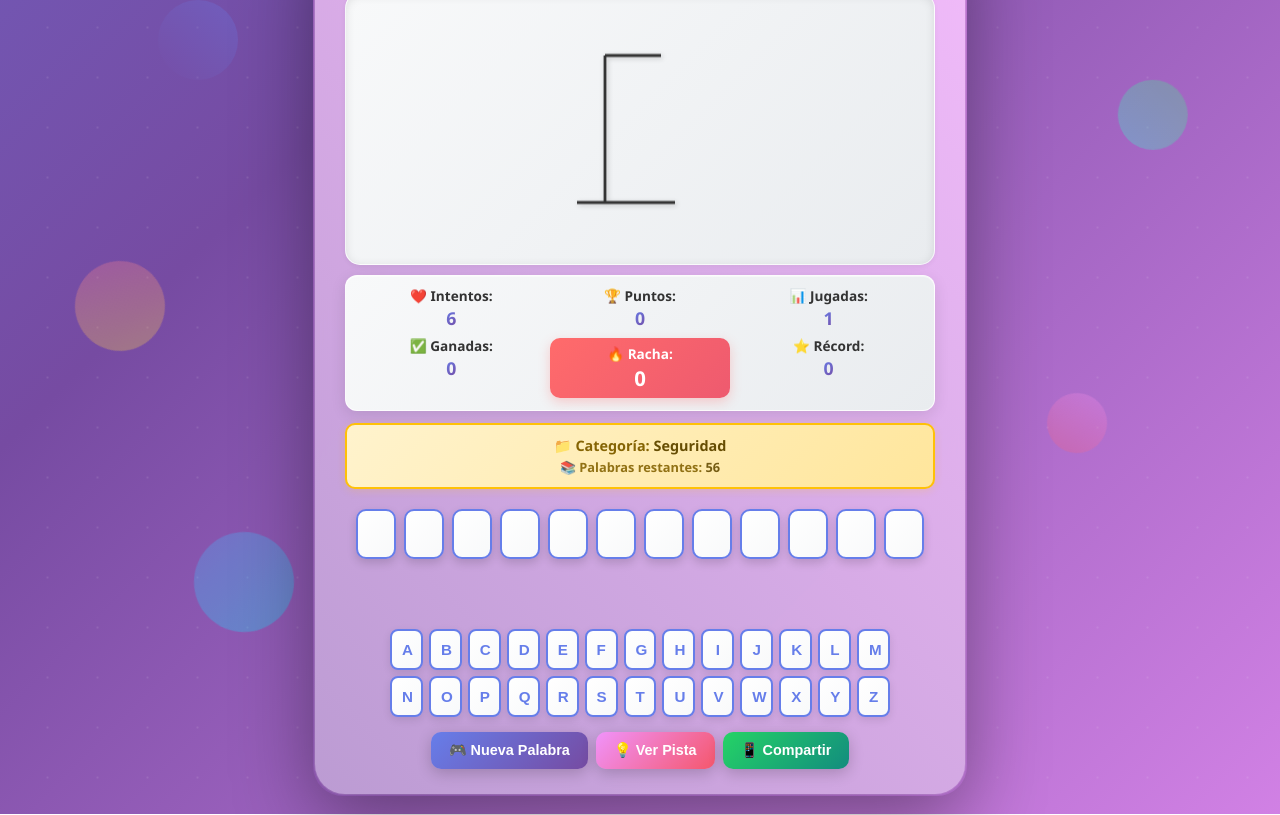
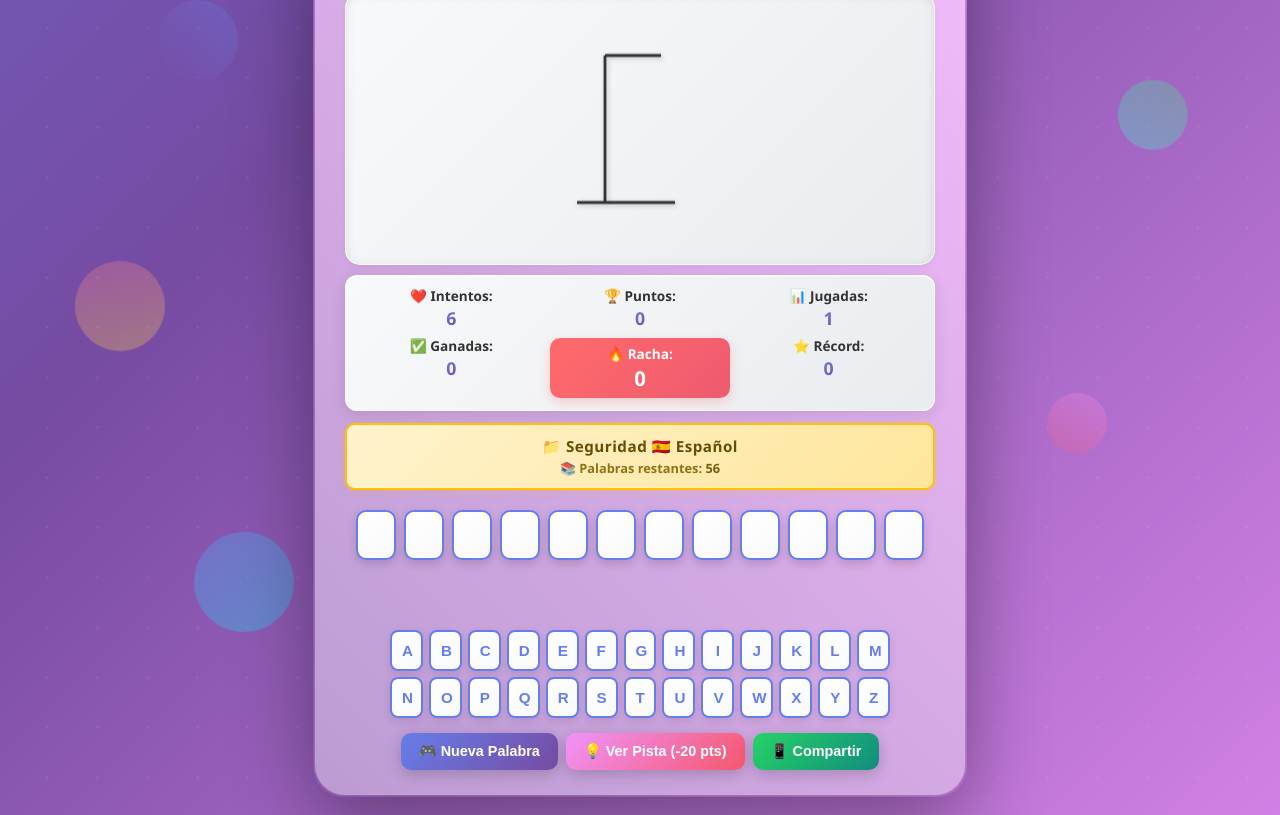
Before and after one commit to santiago999-hub/hangman-santy, a plain HTML site: page index.html in a window 1280 px wide. Shown: the part 110-925 px from the top of the page. Drawn offline with Linux system fonts and the light colour scheme.

Commit message:
Add language indicator and hint penalty system (-20 pts per hint)

```diff
--- a/index.html
+++ b/index.html
@@ -69,7 +69,7 @@
         </div>
 
         <div class="category-display">
-            <p>📁 Categoría: <span id="category">---</span></p>
+            <p class="category-info">📁 <span id="category">---</span></p>
             <p class="words-remaining">📚 Palabras restantes: <span id="wordsRemaining">65</span></p>
         </div>
 
--- a/script.js
+++ b/script.js
@@ -1,75 +1,75 @@
 // Lista completa de palabras con sus pistas (dos líneas)
 const allWords = [
     // Tecnología y Programación
-    { word: "JAVASCRIPT", hint: "Lenguaje de programación para la web\nSe ejecuta en navegadores y servidores", category: "Tecnología" },
-    { word: "PYTHON", hint: "Lenguaje de programación con nombre de serpiente\nMuy popular para IA y ciencia de datos", category: "Tecnología" },
-    { word: "PROGRAMACION", hint: "Arte de escribir código\nCrear instrucciones para las computadoras", category: "Tecnología" },
-    { word: "ALGORITMO", hint: "Secuencia de pasos para resolver un problema\nBase fundamental de la programación", category: "Tecnología" },
-    { word: "DESARROLLO", hint: "Proceso de crear software\nDiseñar, codificar y probar aplicaciones", category: "Tecnología" },
-    { word: "VARIABLE", hint: "Contenedor de datos en programación\nAlmacena valores que pueden cambiar", category: "Tecnología" },
-    { word: "FUNCION", hint: "Bloque de código reutilizable\nRealiza una tarea específica", category: "Tecnología" },
-    { word: "DEPURAR", hint: "Proceso de encontrar y corregir errores\nTambién llamado debugging", category: "Tecnología" },
-    { word: "COMPILADOR", hint: "Traduce código a lenguaje de máquina\nConvierte programas en ejecutables", category: "Tecnología" },
-    { word: "FRAMEWORK", hint: "Estructura base para desarrollo\nFacilita la creación de aplicaciones", category: "Tecnología" },
-    { word: "DEBUGGING", hint: "Proceso de eliminar bugs del código\nBuscar y corregir errores de software", category: "Tecnología" },
-    { word: "BACKEND", hint: "Parte del servidor de una aplicación\nManeja lógica y base de datos", category: "Tecnología" },
-    { word: "FRONTEND", hint: "Interfaz visual de una aplicación\nLo que el usuario ve e interactúa", category: "Tecnología" },
-    { word: "DATABASE", hint: "Sistema para almacenar datos\nOrganiza información de forma estructurada", category: "Tecnología" },
-    { word: "INTERFACE", hint: "Punto de interacción entre sistemas\nConexión entre usuario y programa", category: "Tecnología" },
+    { word: "JAVASCRIPT", hint: "Lenguaje de programación para la web\nSe ejecuta en navegadores y servidores", category: "Tecnología", language: "Inglés" },
+    { word: "PYTHON", hint: "Lenguaje de programación con nombre de serpiente\nMuy popular para IA y ciencia de datos", category: "Tecnología", language: "Inglés" },
+    { word: "PROGRAMACION", hint: "Arte de escribir código\nCrear instrucciones para las computadoras", category: "Tecnología", language: "Español" },
+    { word: "ALGORITMO", hint: "Secuencia de pasos para resolver un problema\nBase fundamental de la programación", category: "Tecnología", language: "Español" },
+    { word: "DESARROLLO", hint: "Proceso de crear software\nDiseñar, codificar y probar aplicaciones", category: "Tecnología", language: "Español" },
+    { word: "VARIABLE", hint: "Contenedor de datos en programación\nAlmacena valores que pueden cambiar", category: "Tecnología", language: "Español" },
+    { word: "FUNCION", hint: "Bloque de código reutilizable\nRealiza una tarea específica", category: "Tecnología", language: "Español" },
+    { word: "DEPURAR", hint: "Proceso de encontrar y corregir errores\nTambién llamado debugging", category: "Tecnología", language: "Español" },
+    { word: "COMPILADOR", hint: "Traduce código a lenguaje de máquina\nConvierte programas en ejecutables", category: "Tecnología", language: "Español" },
+    { word: "FRAMEWORK", hint: "Estructura base para desarrollo\nFacilita la creación de aplicaciones", category: "Tecnología", language: "Inglés" },
+    { word: "DEBUGGING", hint: "Proceso de eliminar bugs del código\nBuscar y corregir errores de software", category: "Tecnología", language: "Inglés" },
+    { word: "BACKEND", hint: "Parte del servidor de una aplicación\nManeja lógica y base de datos", category: "Tecnología", language: "Inglés" },
+    { word: "FRONTEND", hint: "Interfaz visual de una aplicación\nLo que el usuario ve e interactúa", category: "Tecnología", language: "Inglés" },
+    { word: "DATABASE", hint: "Sistema para almacenar datos\nOrganiza información de forma estructurada", category: "Tecnología", language: "Inglés" },
+    { word: "INTERFACE", hint: "Punto de interacción entre sistemas\nConexión entre usuario y programa", category: "Tecnología", language: "Inglés" },
 
     // Hardware y Dispositivos
-    { word: "COMPUTADORA", hint: "Dispositivo electrónico para procesar datos\nTiene CPU, memoria y almacenamiento", category: "Hardware" },
-    { word: "TECLADO", hint: "Dispositivo de entrada con letras\nPermite escribir texto y comandos", category: "Hardware" },
-    { word: "MONITOR", hint: "Pantalla de la computadora\nDispositivo de salida visual", category: "Hardware" },
-    { word: "PROCESADOR", hint: "Cerebro de la computadora\nEjecuta instrucciones y cálculos", category: "Hardware" },
-    { word: "MEMORIA", hint: "Almacena datos temporalmente\nRAM permite acceso rápido", category: "Hardware" },
-    { word: "DISCO", hint: "Almacenamiento permanente de datos\nGuarda archivos y programas", category: "Hardware" },
-    { word: "MOTHERBOARD", hint: "Placa base de la computadora\nConecta todos los componentes", category: "Hardware" },
-    { word: "ROUTER", hint: "Distribuye conexión de internet\nConecta dispositivos en red local", category: "Hardware" },
-    { word: "IMPRESORA", hint: "Dispositivo de salida en papel\nImprime documentos físicos", category: "Hardware" },
+    { word: "COMPUTADORA", hint: "Dispositivo electrónico para procesar datos\nTiene CPU, memoria y almacenamiento", category: "Hardware", language: "Español" },
+    { word: "TECLADO", hint: "Dispositivo de entrada con letras\nPermite escribir texto y comandos", category: "Hardware", language: "Español" },
+    { word: "MONITOR", hint: "Pantalla de la computadora\nDispositivo de salida visual", category: "Hardware", language: "Español" },
+    { word: "PROCESADOR", hint: "Cerebro de la computadora\nEjecuta instrucciones y cálculos", category: "Hardware", language: "Español" },
+    { word: "MEMORIA", hint: "Almacena datos temporalmente\nRAM permite acceso rápido", category: "Hardware", language: "Español" },
+    { word: "DISCO", hint: "Almacenamiento permanente de datos\nGuarda archivos y programas", category: "Hardware", language: "Español" },
+    { word: "MOTHERBOARD", hint: "Placa base de la computadora\nConecta todos los componentes", category: "Hardware", language: "Inglés" },
+    { word: "ROUTER", hint: "Distribuye conexión de internet\nConecta dispositivos en red local", category: "Hardware", language: "Inglés" },
+    { word: "IMPRESORA", hint: "Dispositivo de salida en papel\nImprime documentos físicos", category: "Hardware", language: "Español" },
 
     // Internet y Redes
-    { word: "INTERNET", hint: "Red mundial de comunicación\nConecta millones de dispositivos globalmente", category: "Internet" },
-    { word: "NAVEGADOR", hint: "Aplicación para explorar la web\nChrome, Firefox o Edge son ejemplos", category: "Internet" },
-    { word: "SERVIDOR", hint: "Computadora que proporciona servicios\nResponde a peticiones de clientes", category: "Internet" },
-    { word: "WEBSITE", hint: "Sitio en la world wide web\nPáginas conectadas por enlaces", category: "Internet" },
-    { word: "PROTOCOLO", hint: "Reglas de comunicación en redes\nDefine cómo se transfieren datos", category: "Internet" },
-    { word: "DOMINIO", hint: "Nombre único de un sitio web\nEjemplo: google.com", category: "Internet" },
-    { word: "HOSTING", hint: "Servicio de alojamiento web\nEspacio donde vive tu sitio", category: "Internet" },
-    { word: "DOWNLOAD", hint: "Descargar archivos de internet\nTraer datos a tu dispositivo", category: "Internet" },
-    { word: "STREAMING", hint: "Transmisión continua de contenido\nVer videos sin descargar", category: "Internet" },
-    { word: "FIREWALL", hint: "Protección de red contra intrusos\nFiltra tráfico no autorizado", category: "Internet" },
+    { word: "INTERNET", hint: "Red mundial de comunicación\nConecta millones de dispositivos globalmente", category: "Internet", language: "Inglés" },
+    { word: "NAVEGADOR", hint: "Aplicación para explorar la web\nChrome, Firefox o Edge son ejemplos", category: "Internet", language: "Español" },
+    { word: "SERVIDOR", hint: "Computadora que proporciona servicios\nResponde a peticiones de clientes", category: "Internet", language: "Español" },
+    { word: "WEBSITE", hint: "Sitio en la world wide web\nPáginas conectadas por enlaces", category: "Internet", language: "Inglés" },
+    { word: "PROTOCOLO", hint: "Reglas de comunicación en redes\nDefine cómo se transfieren datos", category: "Internet", language: "Español" },
+    { word: "DOMINIO", hint: "Nombre único de un sitio web\nEjemplo: google.com", category: "Internet", language: "Español" },
+    { word: "HOSTING", hint: "Servicio de alojamiento web\nEspacio donde vive tu sitio", category: "Internet", language: "Inglés" },
+    { word: "DOWNLOAD", hint: "Descargar archivos de internet\nTraer datos a tu dispositivo", category: "Internet", language: "Inglés" },
+    { word: "STREAMING", hint: "Transmisión continua de contenido\nVer videos sin descargar", category: "Internet", language: "Inglés" },
+    { word: "FIREWALL", hint: "Protección de red contra intrusos\nFiltra tráfico no autorizado", category: "Internet", language: "Inglés" },
 
     // Plataformas y Herramientas
-    { word: "GITHUB", hint: "Plataforma para alojar código\nPermite colaboración y control de versiones", category: "Plataformas" },
-    { word: "STACKOVERFLOW", hint: "Comunidad de programadores\nRespuestas a preguntas técnicas", category: "Plataformas" },
-    { word: "WORDPRESS", hint: "Sistema de gestión de contenidos\nCrea sitios web y blogs fácilmente", category: "Plataformas" },
-    { word: "VISUAL", hint: "Editor de código muy popular\nCreado por Microsoft", category: "Plataformas" },
-    { word: "DOCKER", hint: "Plataforma de contenedores\nEmpaqueta aplicaciones con dependencias", category: "Plataformas" },
+    { word: "GITHUB", hint: "Plataforma para alojar código\nPermite colaboración y control de versiones", category: "Plataformas", language: "Inglés" },
+    { word: "STACKOVERFLOW", hint: "Comunidad de programadores\nRespuestas a preguntas técnicas", category: "Plataformas", language: "Inglés" },
+    { word: "WORDPRESS", hint: "Sistema de gestión de contenidos\nCrea sitios web y blogs fácilmente", category: "Plataformas", language: "Inglés" },
+    { word: "VISUAL", hint: "Editor de código muy popular\nCreado por Microsoft", category: "Plataformas", language: "Inglés" },
+    { word: "DOCKER", hint: "Plataforma de contenedores\nEmpaqueta aplicaciones con dependencias", category: "Plataformas", language: "Inglés" },
 
     // Conceptos de Software
-    { word: "SOFTWARE", hint: "Programas y aplicaciones\nParte no física de la computadora", category: "Software" },
-    { word: "APLICACION", hint: "Programa con función específica\nSoftware que usas a diario", category: "Software" },
-    { word: "SISTEMA", hint: "Conjunto organizado de elementos\nSoftware que gestiona hardware", category: "Software" },
-    { word: "ARCHIVO", hint: "Unidad de datos almacenados\nDocumento, imagen o programa", category: "Software" },
-    { word: "CARPETA", hint: "Contenedor de archivos\nOrganiza documentos en directorios", category: "Software" },
-    { word: "ACTUALIZACION", hint: "Nueva versión de software\nMejora funciones y seguridad", category: "Software" },
-    { word: "INSTALACION", hint: "Proceso de configurar software\nPreparar programa para usar", category: "Software" },
-    { word: "LICENCIA", hint: "Permiso para usar software\nDerechos de uso del programa", category: "Software" },
+    { word: "SOFTWARE", hint: "Programas y aplicaciones\nParte no física de la computadora", category: "Software", language: "Inglés" },
+    { word: "APLICACION", hint: "Programa con función específica\nSoftware que usas a diario", category: "Software", language: "Español" },
+    { word: "SISTEMA", hint: "Conjunto organizado de elementos\nSoftware que gestiona hardware", category: "Software", language: "Español" },
+    { word: "ARCHIVO", hint: "Unidad de datos almacenados\nDocumento, imagen o programa", category: "Software", language: "Español" },
+    { word: "CARPETA", hint: "Contenedor de archivos\nOrganiza documentos en directorios", category: "Software", language: "Español" },
+    { word: "ACTUALIZACION", hint: "Nueva versión de software\nMejora funciones y seguridad", category: "Software", language: "Español" },
+    { word: "INSTALACION", hint: "Proceso de configurar software\nPreparar programa para usar", category: "Software", language: "Español" },
+    { word: "LICENCIA", hint: "Permiso para usar software\nDerechos de uso del programa", category: "Software", language: "Español" },
 
     // Seguridad
-    { word: "PASSWORD", hint: "Contraseña de acceso\nClave secreta para autenticarse", category: "Seguridad" },
-    { word: "ENCRIPTACION", hint: "Codificación de información\nProtege datos con cifrado", category: "Seguridad" },
-    { word: "ANTIVIRUS", hint: "Protección contra malware\nDetecta y elimina virus", category: "Seguridad" },
-    { word: "HACKER", hint: "Experto en seguridad informática\nPuede ser ético o malicioso", category: "Seguridad" },
-    { word: "BACKUP", hint: "Copia de seguridad de datos\nRespaldo para recuperar información", category: "Seguridad" },
+    { word: "PASSWORD", hint: "Contraseña de acceso\nClave secreta para autenticarse", category: "Seguridad", language: "Inglés" },
+    { word: "ENCRIPTACION", hint: "Codificación de información\nProtege datos con cifrado", category: "Seguridad", language: "Español" },
+    { word: "ANTIVIRUS", hint: "Protección contra malware\nDetecta y elimina virus", category: "Seguridad", language: "Inglés" },
+    { word: "HACKER", hint: "Experto en seguridad informática\nPuede ser ético o malicioso", category: "Seguridad", language: "Inglés" },
+    { word: "BACKUP", hint: "Copia de seguridad de datos\nRespaldo para recuperar información", category: "Seguridad", language: "Inglés" },
 
     // Multimedia
-    { word: "PIXEL", hint: "Punto más pequeño en pantalla\nUnidad básica de imagen digital", category: "Multimedia" },
-    { word: "RESOLUCION", hint: "Cantidad de píxeles en pantalla\nMide calidad de imagen", category: "Multimedia" },
-    { word: "RENDERIZAR", hint: "Generar imagen desde modelo 3D\nProcesar gráficos computacionales", category: "Multimedia" },
-    { word: "STREAMING", hint: "Transmisión en tiempo real\nContenido sin necesidad de descarga", category: "Multimedia" },
-    { word: "PODCAST", hint: "Programa de audio bajo demanda\nEpisodios que puedes escuchar cuando quieras", category: "Multimedia" }
+    { word: "PIXEL", hint: "Punto más pequeño en pantalla\nUnidad básica de imagen digital", category: "Multimedia", language: "Inglés" },
+    { word: "RESOLUCION", hint: "Cantidad de píxeles en pantalla\nMide calidad de imagen", category: "Multimedia", language: "Español" },
+    { word: "RENDERIZAR", hint: "Generar imagen desde modelo 3D\nProcesar gráficos computacionales", category: "Multimedia", language: "Español" },
+    { word: "STREAMING", hint: "Transmisión en tiempo real\nContenido sin necesidad de descarga", category: "Multimedia", language: "Inglés" },
+    { word: "PODCAST", hint: "Programa de audio bajo demanda\nEpisodios que puedes escuchar cuando quieras", category: "Multimedia", language: "Inglés" }
 ];
 
 let availableWords = [...allWords]; // Copia de palabras disponibles
@@ -77,6 +77,7 @@ let usedWords = []; // Palabras ya jugadas
 let currentWord = "";
 let currentHint = "";
 let currentCategory = "";
+let currentLanguage = "";
 let guessedLetters = [];
 let attemptsLeft = 6;
 let score = 0;
@@ -84,6 +85,7 @@ let gamesPlayed = 0;
 let gamesWon = 0;
 let currentStreak = 0; // Racha actual
 let bestStreak = 0; // Mejor racha histórica
+let hintUsed = false; // Si se usó la pista en la palabra actual
 let gameActive = true;
 
 // Partes del cuerpo del ahorcado en orden
@@ -140,6 +142,7 @@ function newGame() {
     currentWord = selectedWord.word;
     currentHint = selectedWord.hint;
     currentCategory = selectedWord.category;
+    currentLanguage = selectedWord.language;
     usedWords.push(selectedWord);
     availableWords.splice(randomIndex, 1);
 
@@ -147,12 +150,14 @@ function newGame() {
     attemptsLeft = 6;
     gameActive = true;
     gamesPlayed++;
+    hintUsed = false; // Resetear el uso de pista
 
     messageElement.textContent = "";
     messageElement.className = "message";
     hintElement.textContent = "";
     hintElement.style.display = "none";
-    hintBtn.textContent = "💡 Ver Pista";
+    hintBtn.textContent = `💡 Ver Pista (-20 pts)`;
+    hintBtn.disabled = false;
 
     // Ocultar todas las partes del cuerpo
     resetHangman();
@@ -337,6 +342,12 @@ function updateStats() {
     categoryElement.textContent = currentCategory || "---";
     wordsRemainingElement.textContent = availableWords.length;
 
+    // Mostrar idioma de la palabra actual
+    if (currentLanguage) {
+        const languageIcon = currentLanguage === "Español" ? "🇪🇸" : "🇺🇸";
+        categoryElement.textContent = `${currentCategory} ${languageIcon} ${currentLanguage}`;
+    }
+
     // Calcular porcentaje de victorias
     const winRate = gamesPlayed > 0 ? Math.round((gamesWon / gamesPlayed) * 100) : 0;
     gamesWonElement.title = `${winRate}% de victorias`;
@@ -414,6 +425,13 @@ function shareOnWhatsApp() {
 function showHint() {
     if (gameActive && currentHint) {
         if (hintElement.style.display === "none" || hintElement.style.display === "") {
+            // Primera vez que se abre la pista - restar puntos
+            if (!hintUsed) {
+                score = Math.max(0, score - 20); // No permitir puntuación negativa
+                updateScore();
+                hintUsed = true;
+            }
+
             hintElement.textContent = `💡 Pista: ${currentHint}`;
             hintElement.style.display = "flex";
             hintBtn.textContent = "🔒 Ocultar Pista";
--- a/style.css
+++ b/style.css
@@ -300,6 +300,11 @@ h1 {
     color: #856404;
     font-weight: 700;
     margin: 3px 0;
+}
+
+.category-info {
+    font-size: 0.95em !important;
+    letter-spacing: 0.5px;
 }
 
 .category-display span {
```
